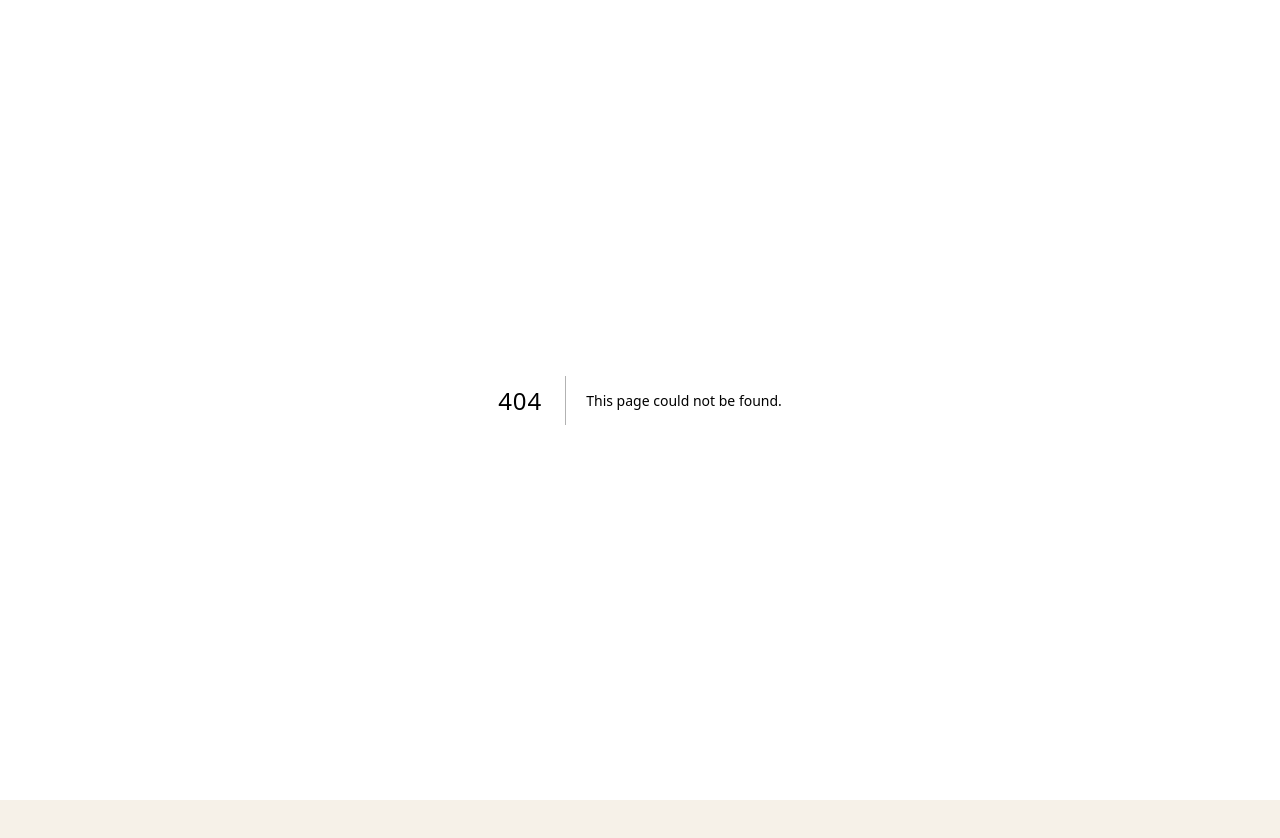
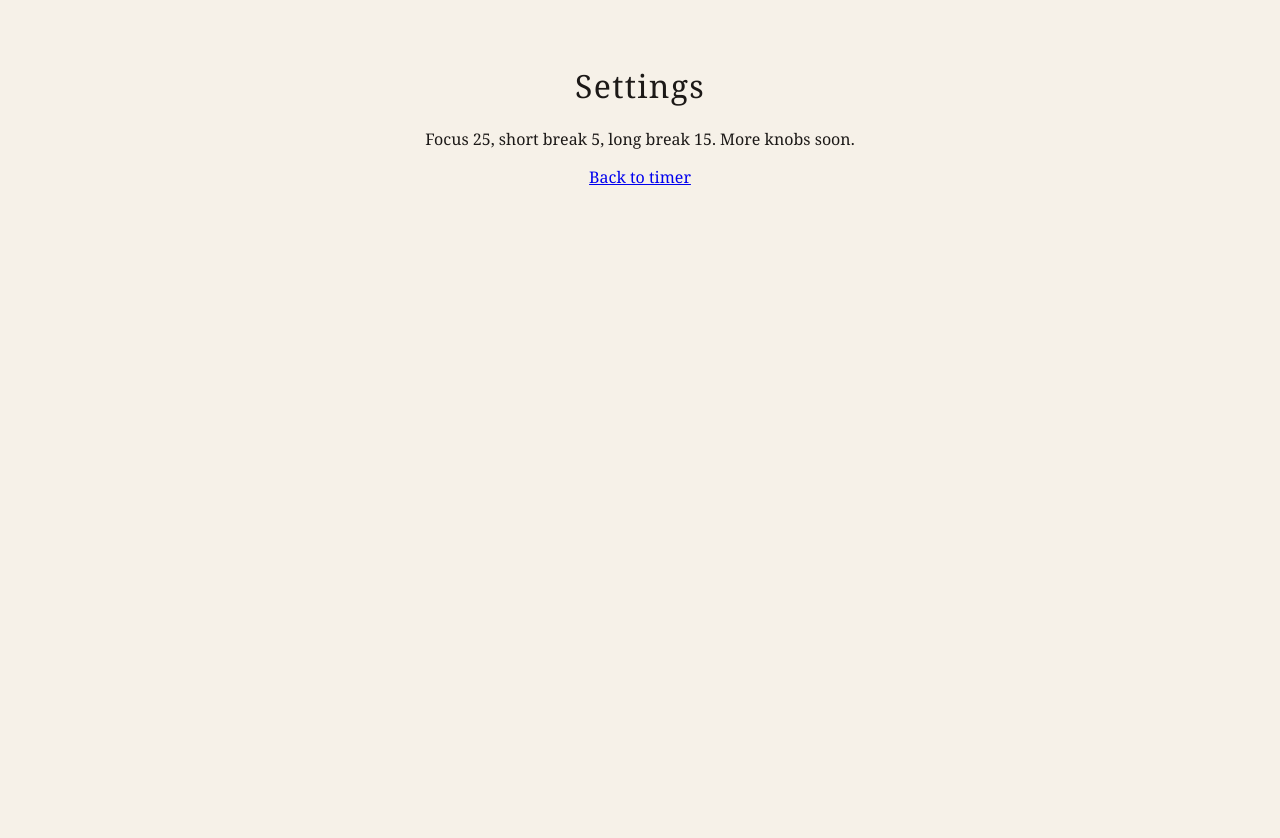
Before and after one commit to asilabdul/pomodoro-desk, a Next.js app: page /settings in a window 1280 px wide. Before the commit this address had no page. Shown: the top 838 px of the page. Before the commit the page ends 800 px from the top, so only its background shows below. Built offline with nearby package versions, Linux system fonts and the light colour scheme.

Commit message:
settings page for durations

```diff
--- /dev/null
+++ b/app/settings/page.tsx
@@ -0,0 +1,9 @@
+export default function SettingsPage() {
+  return (
+    <main>
+      <h1>Settings</h1>
+      <p>Focus 25, short break 5, long break 15. More knobs soon.</p>
+      <p><a href="/">Back to timer</a></p>
+    </main>
+  );
+}
```
